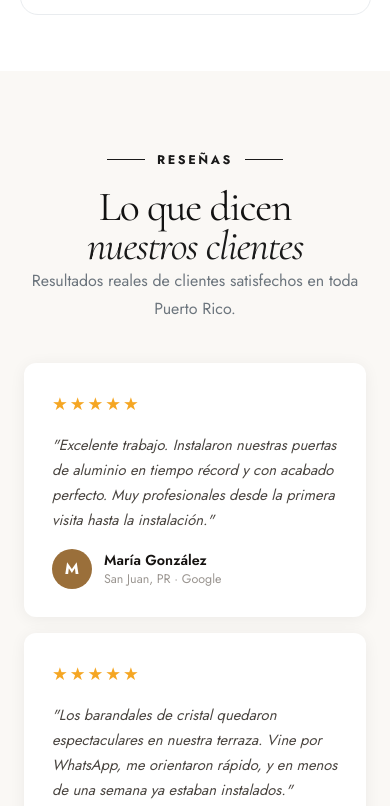
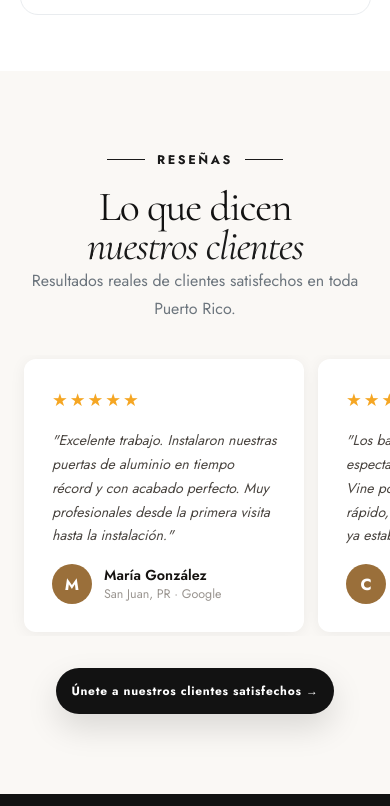
Before and after one commit to aagramonten/ri-aluminum-website, a website: page index.html in a window 390 px wide. Shown: the part 3663-4469 px from the top of the page. Drawn offline with Linux system fonts and the light colour scheme.

Commit message:
Let the reviews be swiped instead of scrolled past
Stacked one per row, four testimonials ran about two and a half screens
on a phone — the longest stretch of the page, and the part a visitor is
least likely to read all of. On a phone they become a snap-scrolling
row: one card at a time, bleeding to both edges so the next one peeks in
and makes the gesture obvious. All four stay, the section costs one
screen instead of three, and the desktop grid is untouched.

Co-Authored-By: Claude Opus 5 <noreply@anthropic.com>

```diff
--- a/style.css
+++ b/style.css
@@ -651,7 +651,26 @@ img { max-width: 100%; display: block; }
 .review-location { font-size: 0.78rem; color: #9a9590; }
 .reviews-cta { text-align: center; margin-top: 2rem; }
 @media (max-width: 720px) {
-  .reviews-grid { grid-template-columns: 1fr; gap: 1rem; }
+  /* Four stacked cards ran four screens deep. Swipe through them instead,
+     bleeding to the edges so the next card peeks in and says so. */
+  .reviews-section { overflow: hidden; }
+  .reviews-grid {
+    display: flex;
+    grid-template-columns: none;
+    gap: .85rem;
+    margin: 2rem -1.5rem;
+    padding: .25rem 1.5rem;
+    overflow-x: auto;
+    scroll-snap-type: x mandatory;
+    -webkit-overflow-scrolling: touch;
+    scrollbar-width: none;
+  }
+  .reviews-grid::-webkit-scrollbar { display: none; }
+  .review-card {
+    flex: 0 0 82%;
+    scroll-snap-align: center;
+  }
+  .review-text { font-size: .88rem; }
 }
 
 /* ── Galería ─────────────────────────────────────────────────────── */
```
